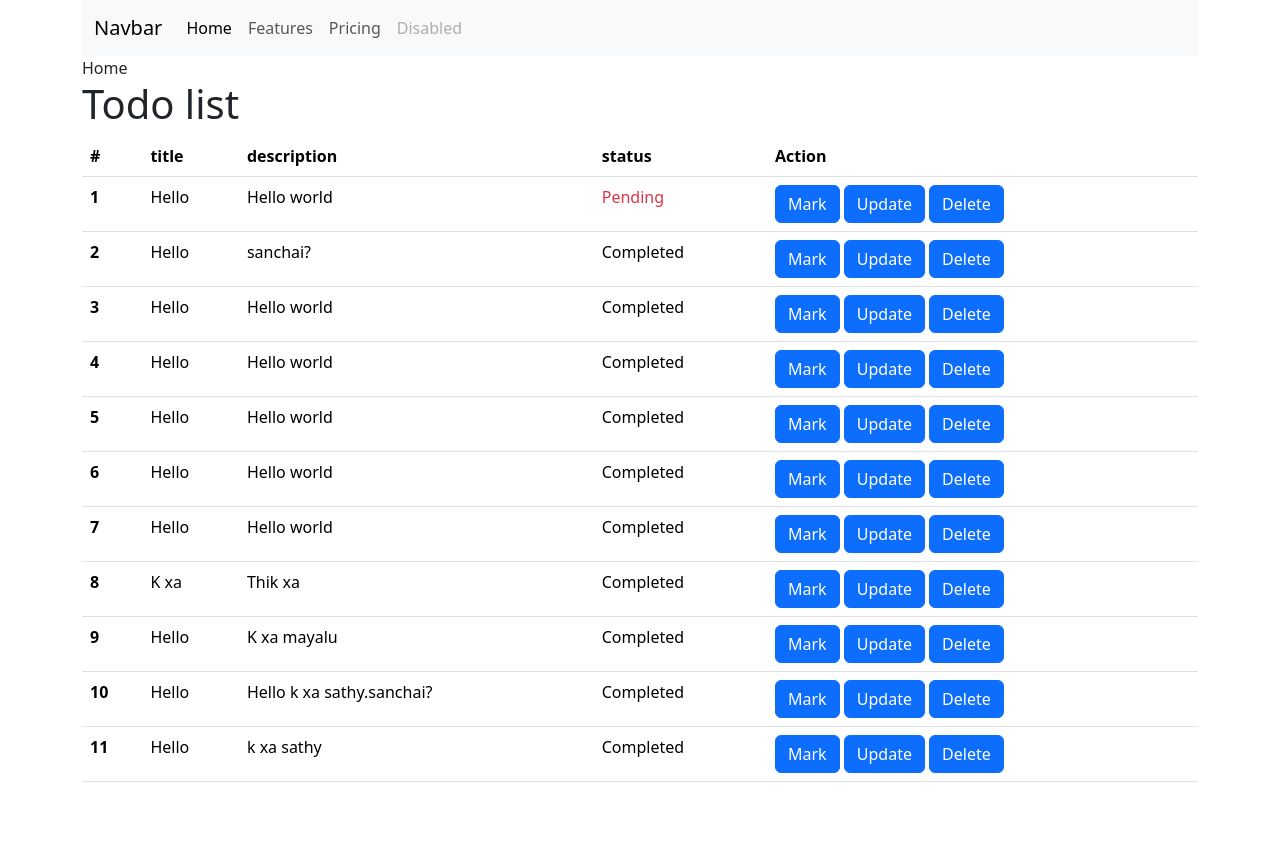
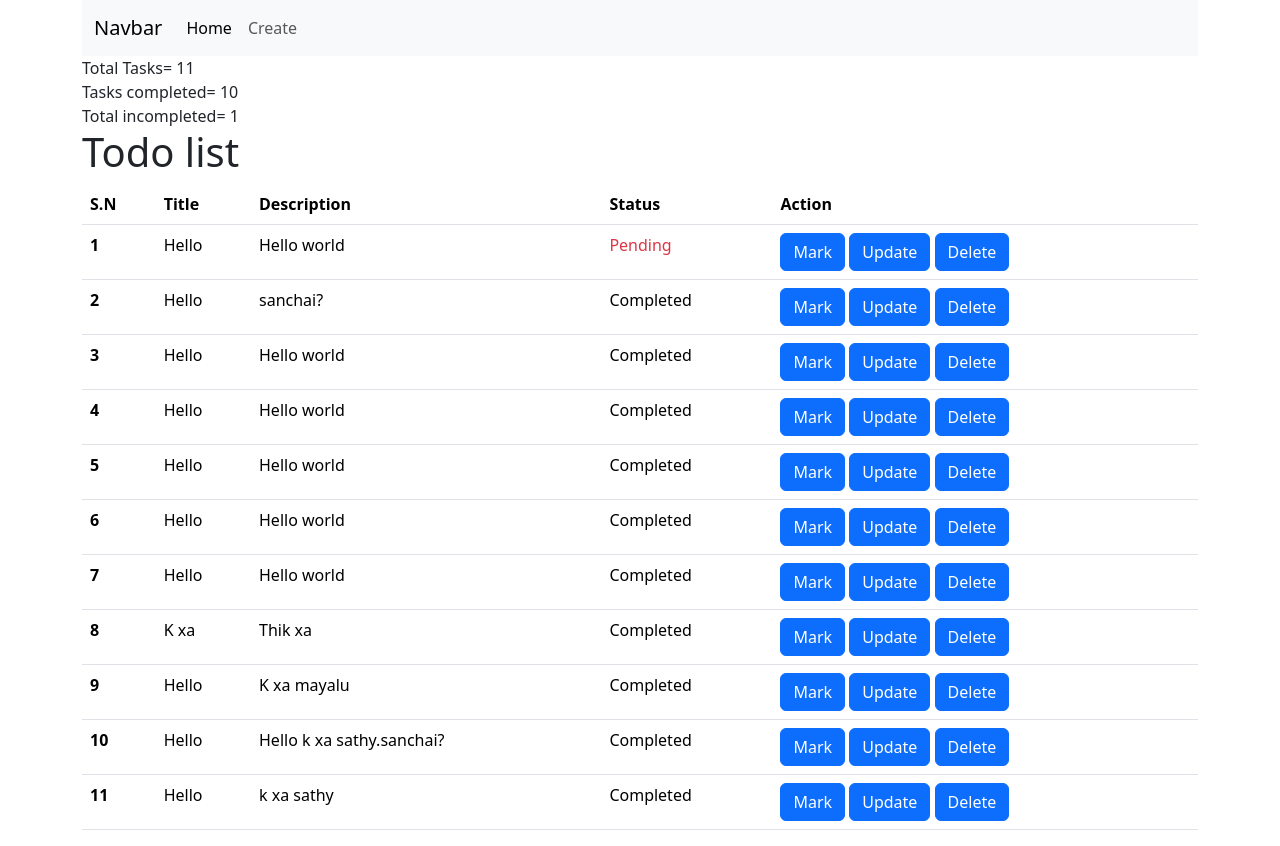
Before and after one commit to SoOzal97/Todo-List, a Django app: page / in a window 1280 px wide. Before the commit the page ends 782 px from the top, so only its background shows below. Run offline with Django 5.2, Linux system fonts and the light colour scheme; data comes from the database, SQL or seed files in the repository; both versions use the stored data as it was after the commit.

Commit message:
Created dashboard

```diff
--- a/Templates/base.html
+++ b/Templates/base.html
@@ -17,17 +17,12 @@
           <div class="collapse navbar-collapse" id="navbarNav">
             <ul class="navbar-nav">
               <li class="nav-item">
-                <a class="nav-link active" aria-current="page" href="#">Home</a>
+                <a class="nav-link active" aria-current="page" href="/">Home</a>
               </li>
               <li class="nav-item">
-                <a class="nav-link" href="#">Features</a>
+                <a class="nav-link" href="/create-task">Create</a>
               </li>
-              <li class="nav-item">
-                <a class="nav-link" href="#">Pricing</a>
-              </li>
-              <li class="nav-item">
-                <a class="nav-link disabled" aria-disabled="true">Disabled</a>
-              </li>
+
             </ul>
           </div>
         </div>
--- a/Templates/index.html
+++ b/Templates/index.html
@@ -3,16 +3,24 @@
 {% block title %} Home {% endblock title %}
 
 
-{% block body %}Home
+{% block body %}
+<span>Total Tasks= {{total_tasks}}</span>
+<br>
+<span>Tasks completed= {{tasks_completed}}</span>
+<br>
+<span>Total incompleted= {{tasks_incompleted}}</span>
+<br>
 <div class="container"></div>
+
+
 <h1>Todo list</h1>
 <table class="table">
     <thead>
         <tr>
-        <th scope="col">#</th>
-        <th scope="col">title</th>
-        <th scope="col">description</th>
-        <th scope="col">status</th>
+        <th scope="col">S.N</th>
+        <th scope="col">Title</th>
+        <th scope="col">Description</th>
+        <th scope="col">Status</th>
         <th scope="col">Action</th>
         </tr>
     </thead>
--- a/Templates/update_task.html
+++ b/Templates/update_task.html
@@ -5,7 +5,7 @@
 {% block body %}
 
 <div class='container'>
-<h1>Create Task</h1>
+<h1>Update Task</h1>
 {% if error %}
 <div class="alert alert-danger" role="alert">
   {{error}}
--- a/tofo/views.py
+++ b/tofo/views.py
@@ -5,8 +5,11 @@ from .models import Task
 def index(request):
     tasks=Task.objects.all()
     context={
-        'tasks':tasks
-    }
+        'tasks':tasks,
+        "total_tasks":tasks.count(),
+        "tasks_completed":tasks.filter(status=True).count(),
+        "tasks_incompleted":tasks.filter(status=False).count()
+            }
     return render(request,'index.html',context)
 
 def contact(request):
```
Also changed, not shown: db.sqlite3.
